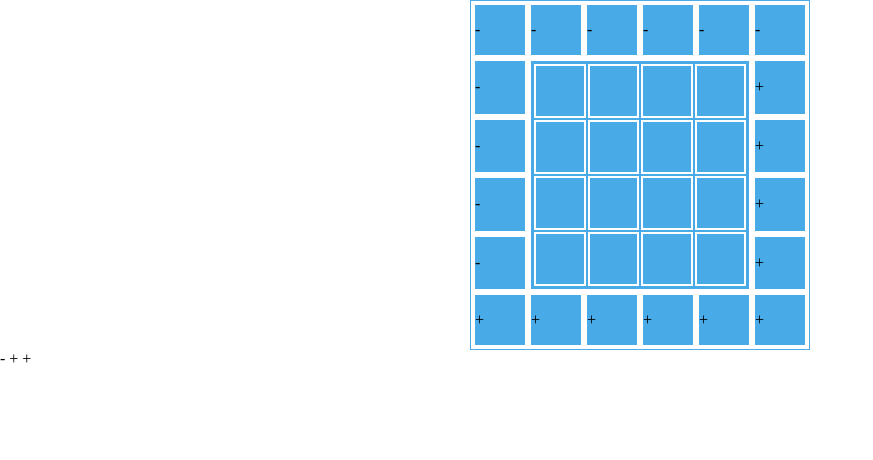
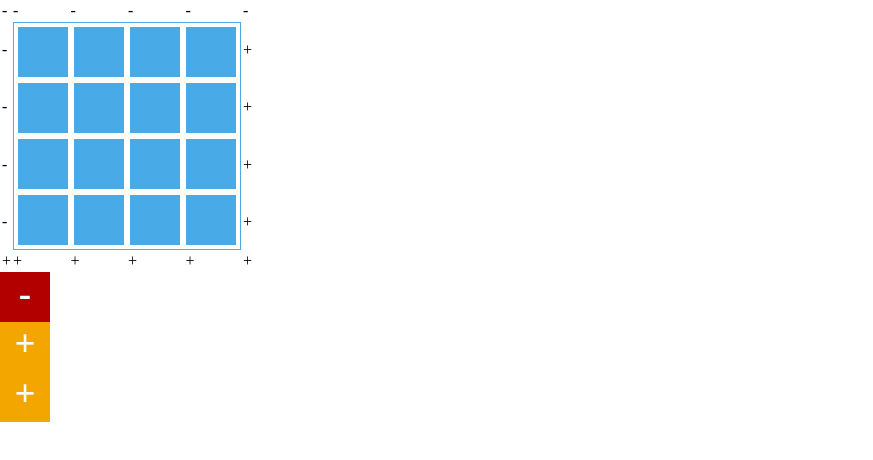
Before and after one commit to gekston/test666, a website: page index.html in a window 1280 px wide. Shown: the whole page, without its empty margins (0-873 px from the left). Drawn offline with Linux system fonts and the light colour scheme.

Commit message:
add animation/style for btn

```diff
--- a/style/style.css
+++ b/style/style.css
@@ -1,18 +1,77 @@
+:root {
+  --btn-add-color: #f3a500;
+  --btn-add-hover: #f6c052;
+  --btn-rm-color: #b20000;
+  --btn-rm-hover: #ca4c49;
+}
 * {
   margin: 0;
   padding: 0;
 }
-table {
+.container__table {
   border: 1px solid #48aae6;
   margin-left: auto;
   margin-right: auto;
 }
-table tr {
-
-}
-table tr td {
+.container__table tr td {
   width: 50px;
   height: 50px;
   border: 2px solid white;
   background-color: #48aae6;
 }
+.btn__rm,
+.btn__add {
+  width: 50px;
+  height: 50px;
+  text-align: center;
+  display: block;
+}
+.btn__add:hover,
+.btn__rm:hover {
+  cursor: pointer;
+  visibility: visible;
+  opacity: 1;
+  transition-delay: 0s;
+}
+.btn__add,
+.btn__rm {
+  color: white;
+  width: 50px;
+  height: 50px;
+  display: block;
+  text-align: center;
+  font-weight: bold;
+  font-size: 37px;
+}
+.btn__rm {
+  background-color: var(--btn-rm-color);
+}
+.btn__add {
+  background-color: var(--btn-add-color);
+}
+.btn__add:hover {
+  animation: addHover 0.5s;
+  animation-fill-mode: forwards;
+}
+.btn__add-row {
+
+}
+.btn__add-col {
+
+}
+
+.rm__btn {
+  background-color: red;
+  color: white;
+}
+.rm__btn:hover {
+  cursor: pointer;
+}
+@keyframes addHover {
+  0% {
+    background-color: var(--btn-add-color);
+  }
+  100% {
+    background-color: var(--btn-add-hover);
+  }
+}
```
